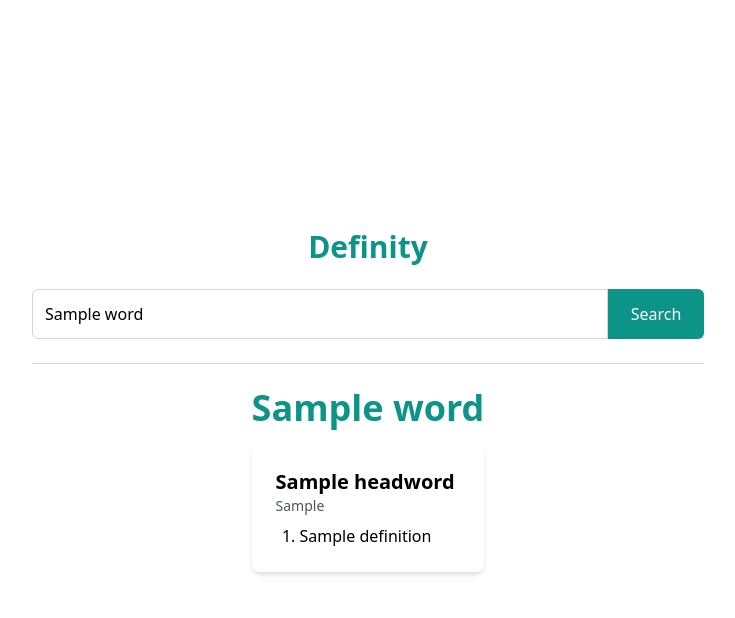
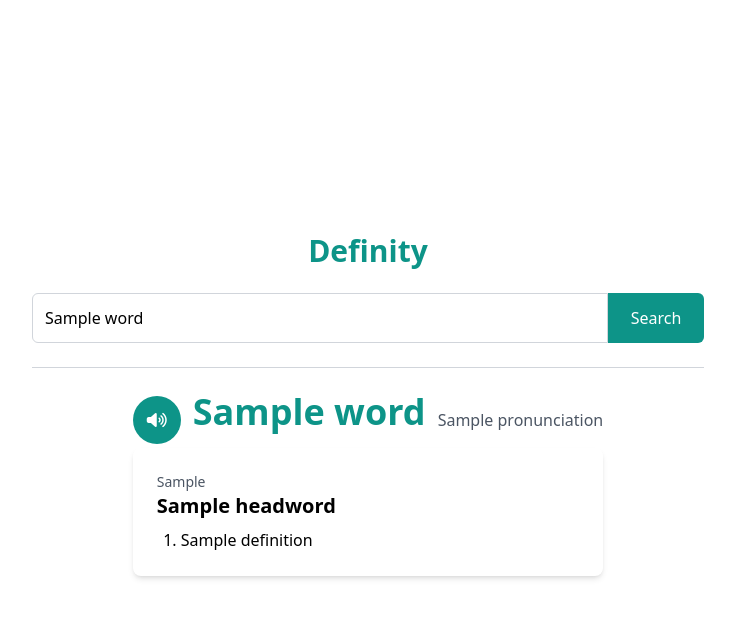
Before and after one commit to jadhavanushka/definity, a Django app: template dictionary/templates/dictionary/results.html in a window 1280 px wide. Shown: the top 618 px of the page, without its empty margins (272-1007 px from the left). Run offline with Django 5.2, Linux system fonts and the light colour scheme; the template is opened without the code that fills it: most values are stand-ins (such as "Sample title", 1, 10 or a date in 2020); some libraries are stand-ins or nearby versions.

Commit message:
Added pronunciations

```diff
--- a/dictionary/templates/dictionary/results.html
+++ b/dictionary/templates/dictionary/results.html
@@ -1,10 +1,12 @@
 <!DOCTYPE html>
 <html lang="en">
+
 <head>
     <meta charset="UTF-8">
     <meta name="viewport" content="width=device-width, initial-scale=1.0">
     <title>{{ word }} definition - Definity</title>
     <script src="https://cdn.tailwindcss.com"></script>
+    <link rel="stylesheet" href="https://cdnjs.cloudflare.com/ajax/libs/font-awesome/6.7.0/css/all.min.css">
 </head>
 
 <body class="flex flex-col items-center justify-center min-h-screen p-6">
@@ -15,16 +17,28 @@
         </a>
         <form method="get" action="/" class="flex">
             <input type="text" name="word" value="{{ word }}" placeholder="Enter a word or phrase" autocomplete="off"
-                   class="w-full p-3 border border-gray-300 rounded-s-md focus:outline-none focus:ring-2 focus:ring-teal-500" required>
-            <button type="submit"
-                    class="min-w-24 bg-teal-600 text-white px-4 rounded-e-md hover:bg-teal-700">
+                class="w-full p-3 border border-gray-300 rounded-s-md focus:outline-none focus:ring-2 focus:ring-teal-500"
+                required>
+            <button type="submit" class="min-w-24 bg-teal-600 text-white px-4 rounded-e-md hover:bg-teal-700">
                 Search
             </button>
         </form>
     </div>
 
     <div class="max-w-2xl mx-auto bg-white">
+        <div class="flex items-center gap-3">
+            {% if audio %}
+                <button onclick="playAudio('{{ audio }}')" class="bg-teal-600 hover:bg-teal-700 text-white rounded-full">
+                    <i class="fa-solid fa-volume-high size-12 flex items-center justify-center"></i>
+                </button>
+            {% endif %}
+
             <h1 class="text-4xl font-bold text-teal-600 mb-4">{{ word }}</h1>
+
+            {% if pronunciation %}
+                <p class="text-gray-600">{{ pronunciation }}</p>
+            {% endif %}
+        </div>
 
         {% if error %}
           <p class="text-red-500">{{ error }}</p>
@@ -32,9 +46,23 @@
 
         {% if meanings %}
             {% for meaning in meanings %}
-                <div class="mb-6 p-6 rounded-lg shadow-md">
+            <div class="mb-4 p-6 rounded-lg shadow-md">
+                <p class="text-sm text-gray-600">{{ meaning.part_of_speech }}</p>
+                <div class="flex items-center gap-2">
+                    {% if meaning.audio and not audio %}
+                        <button onclick="playAudio('{{ meaning.audio }}')"
+                            class="text-teal-600 hover:text-teal-700 mt-2">
+                            <i class="fa-solid fa-volume-high size-8 flex items-center justify-center"></i>
+                        </button>
+                    {% endif %}
+
                         <h2 class="text-xl font-semibold">{{ meaning.headword }}</h2>
-                    <p class="text-sm text-gray-600">{{ meaning.part_of_speech }}</p>
+
+                        {% if meaning.pronunciation and not pronunciation %}
+                            <p class="text-sm text-gray-600">{{ meaning.pronunciation }}</p>
+                        {% endif %}
+                </div>
+
                 <ol class="list-decimal ml-6 mt-2">
                     {% for definition in meaning.definitions %}
                         <li>{{ definition }}</li>
@@ -44,5 +72,12 @@
             {% endfor %}
         {% endif %}
     </div>
+
+    <script>
+        function playAudio(audioUrl) {
+            const audio = new Audio(audioUrl);
+            audio.play();
+        }
+    </script>
 </body>
 </html>
```
Also changed, not shown: dictionary/views.py (+27 -1 lines). Lines whose indentation alone changed are shown as unchanged.
